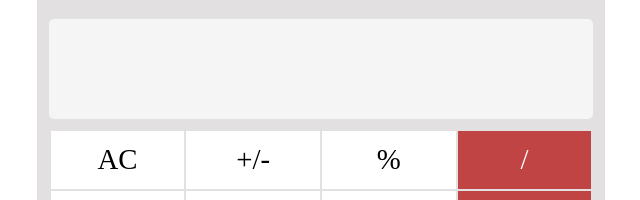
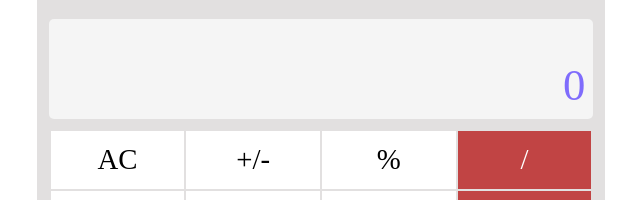
Before and after one commit to ahmedaltamas2/calculator, a plain HTML site: page index.html in a window 1280 px wide. Shown: the part 173-373 px from the top of the page, 319-959 px from the left. Drawn offline with Linux system fonts and the light colour scheme.

Commit message:
add zero to display

```diff
--- a/index.html
+++ b/index.html
@@ -9,7 +9,7 @@
     <div id="calculator">
         <h1>Calculator</h1>
         <div id="display-container">
-            <p id="display"> </p>
+            <p id="display"> 0</p>
         </div>
         <div id="buttons-container">
             <div class="button" id="button-clear" data-value="ac">
```
